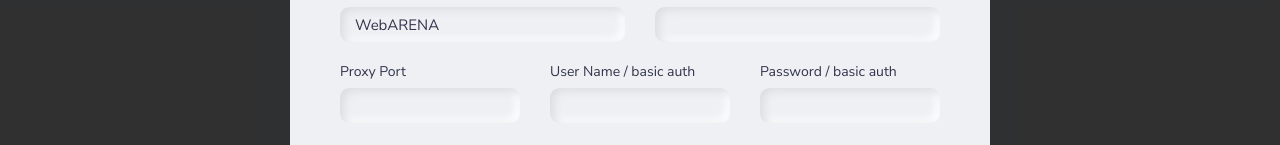
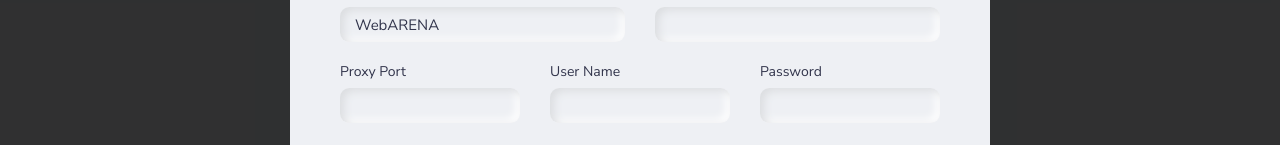
Before and after one commit to 21gramzz/neumorphic-proxy-generator, a React app: page / in a window 1280 px wide. Both pictures are taken after a click on the button "Add Task". Shown: the part 252-397 px from the top of the page. Built offline with nearby package versions, Linux system fonts and the light colour scheme.

Commit message:
feat: close modal from inside component

```diff
--- a/src/App/Modal/index.tsx
+++ b/src/App/Modal/index.tsx
@@ -3,12 +3,6 @@
 import styled from 'styled-components';
 import { FontAwesomeIcon } from '@fortawesome/react-fontawesome';
 import ReactDOM from 'react-dom';
-
-type Props = {
-  children: JSX.Element;
-  showModal: boolean;
-  setShowModal: Function;
-};
 
 const Background = styled.div`
   width: 100%;
@@ -47,13 +41,15 @@
   justify-content: flex-end;
 `;
 
+type Props = {
+  children: JSX.Element;
+  showModal: boolean;
+  setShowModal: React.Dispatch<React.SetStateAction<boolean>>;
+};
+
 const modalRoot = document.getElementById('modal-root');
 
-const Modal: React.FC<Props> = ({
-  children,
-  showModal,
-  setShowModal,
-}: Props) => {
+const Modal: React.FC<Props> = ({ children, showModal, setShowModal }) => {
   return modalRoot
     ? ReactDOM.createPortal(
         <>
--- a/src/App/Tasks/AddTaskForm.tsx
+++ b/src/App/Tasks/AddTaskForm.tsx
@@ -69,6 +69,10 @@
   font-size: 1.4rem;
 `;
 
+type Props = {
+  setShowModal: React.Dispatch<React.SetStateAction<boolean>>;
+};
+
 type FormData = {
   server: string;
   privateKey: string;
@@ -78,7 +82,7 @@
   password: string;
 };
 
-const AddTaskForm: React.FC = () => {
+const AddTaskForm: React.FC<Props> = ({ setShowModal }) => {
   const { register, handleSubmit, errors, setValue } = useForm<FormData>();
   const dispatch = useDispatch();
 
@@ -86,7 +90,6 @@
   const handleClick = () => inputRef.current?.click();
 
   const handleOnSubmit = (data: FormData) => {
-    console.log(data);
     const textAreaValues = data.host.trim().split('\n');
     for (let i = 0; i < textAreaValues.length; i++) {
       const host = textAreaValues[i].split(':');
@@ -111,6 +114,7 @@
         );
       }
     }
+    setShowModal(false);
   };
 
   return (
@@ -165,7 +169,7 @@
             />
           </div>
           <div>
-            <Label>User Name / basic auth</Label>
+            <Label>User Name</Label>
             <InputField
               name="user"
               ref={register({
@@ -176,7 +180,7 @@
             />
           </div>
           <div>
-            <Label>Password / basic auth</Label>
+            <Label>Password</Label>
             <InputField
               type="password"
               name="password"
--- a/src/App/Tasks/EditTaskForm.tsx
+++ b/src/App/Tasks/EditTaskForm.tsx
@@ -71,6 +71,7 @@
 
 type Props = {
   task: SSHClientOptions;
+  setShowModal: React.Dispatch<React.SetStateAction<boolean>>;
 };
 
 type FormData = {
@@ -82,7 +83,7 @@
   password: string;
 };
 
-const EditTaskForm: React.FC<Props> = ({ task }) => {
+const EditTaskForm: React.FC<Props> = ({ task, setShowModal }) => {
   const { register, handleSubmit, errors, setValue } = useForm<FormData>();
   const dispatch = useDispatch();
 
@@ -110,6 +111,7 @@
           proxyPassword: data.password,
         }),
       );
+      setShowModal(false);
     }
   };
 
@@ -167,7 +169,7 @@
             />
           </div>
           <div>
-            <Label>User Name / basic auth</Label>
+            <Label>User Name</Label>
             <InputField
               name="user"
               defaultValue={task.proxyUser}
@@ -179,7 +181,7 @@
             />
           </div>
           <div>
-            <Label>Password / basic auth</Label>
+            <Label>Password</Label>
             <InputField
               type="password"
               name="password"
--- a/src/App/Tasks/TaskActions.tsx
+++ b/src/App/Tasks/TaskActions.tsx
@@ -40,7 +40,7 @@
   return (
     <>
       <Modal showModal={showModal} setShowModal={setShowModal}>
-        <AddTaskForm />
+        <AddTaskForm setShowModal={setShowModal} />
       </Modal>
 
       <Container>
--- a/src/App/Tasks/TaskTableRow.tsx
+++ b/src/App/Tasks/TaskTableRow.tsx
@@ -71,7 +71,7 @@
   return (
     <>
       <Modal showModal={showModal} setShowModal={setShowModal}>
-        <EditTaskForm task={task} />
+        <EditTaskForm task={task} setShowModal={setShowModal} />
       </Modal>
       <TableRow>
         <TableData>{task.server}</TableData>
--- a/src/style/GlobalStyles.ts
+++ b/src/style/GlobalStyles.ts
@@ -32,9 +32,9 @@
   `;
 
 export const theme = {
-  main: '#EEF0F4',
-  shadow: '#DBDDE0',
-  light: '#FFF',
+  main: '#eef0f4',
+  shadow: '#dbdde0',
+  light: '#fff',
   success: '#2ed467',
   warning: '#f8993a',
   danger: '#e82242',
```
